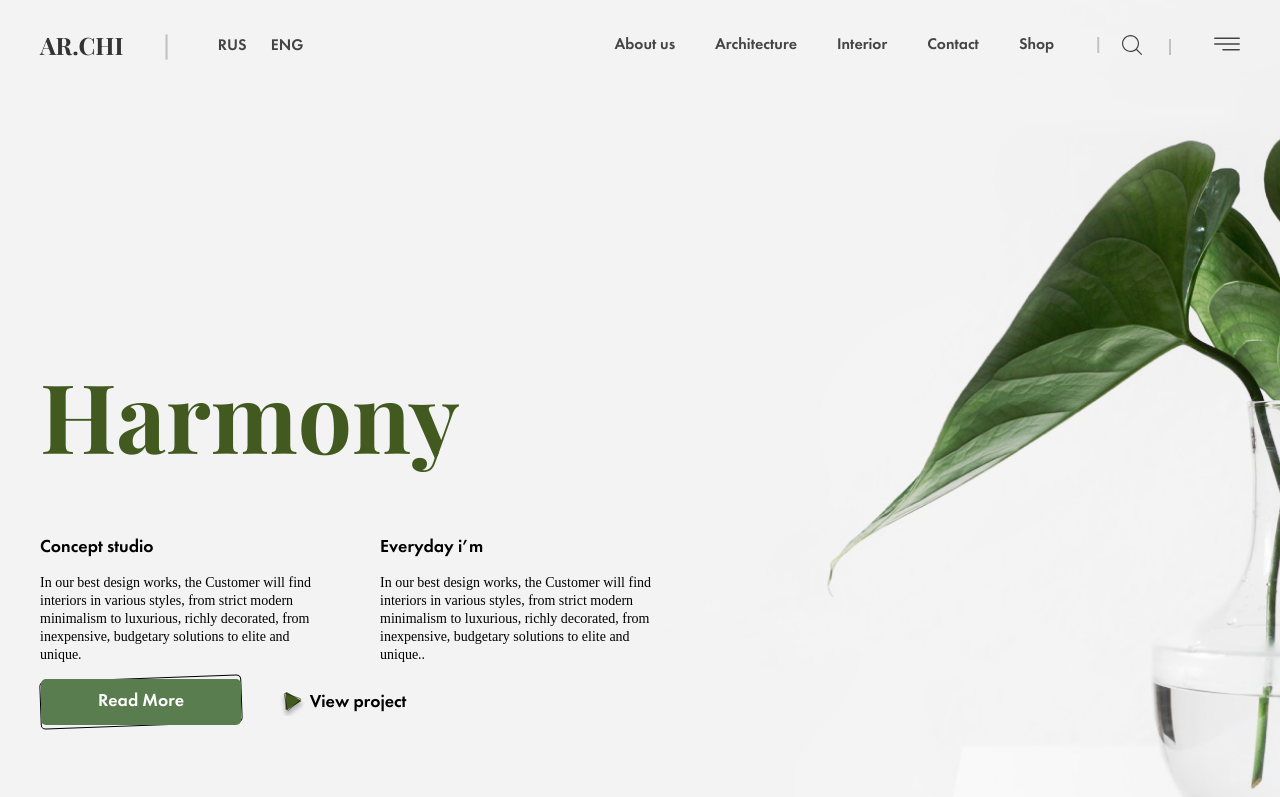
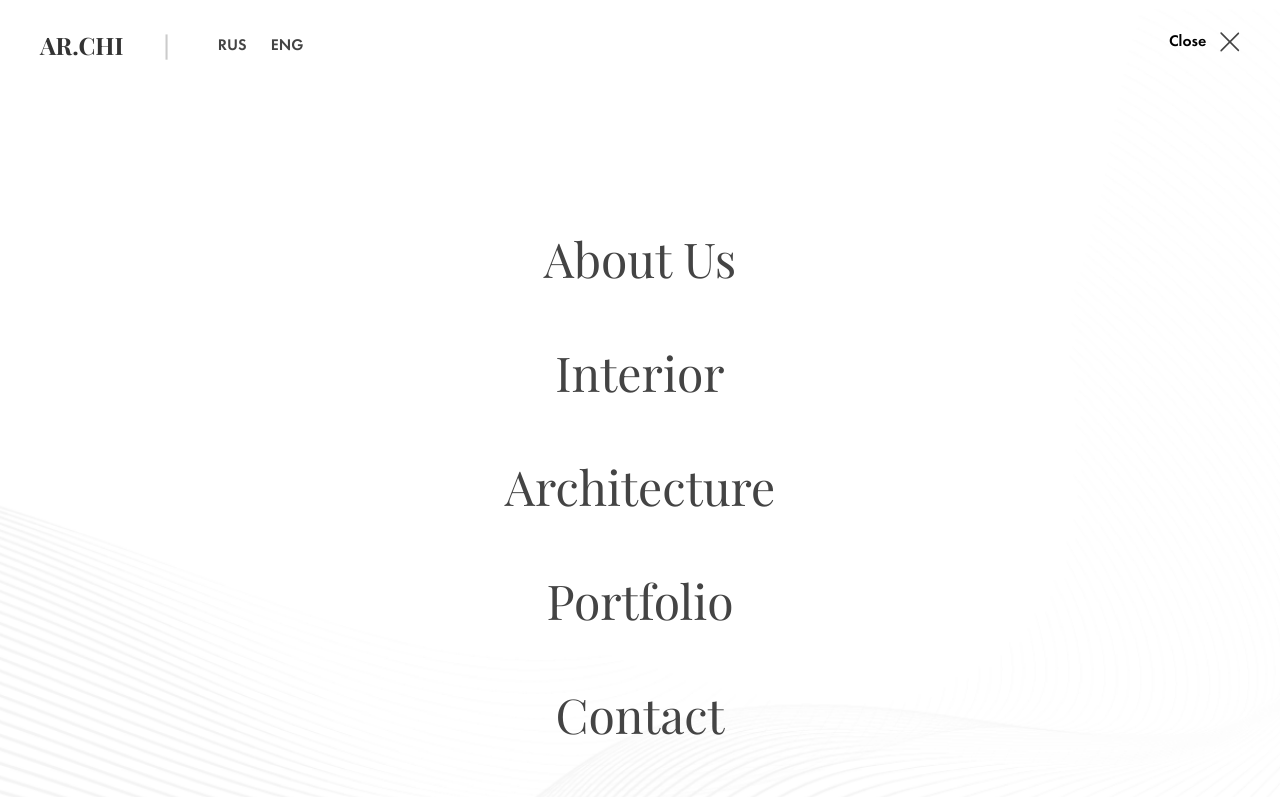
Before and after one commit to dedenich/test-1, a plain HTML site: page index.html in a window 1280 px wide. Both pictures are taken after a click on the button 1227 px from the left and 45 px from the top of the page. Shown: the top 797 px of the page. Drawn offline with nearby package versions, Linux system fonts and the light colour scheme; a web font is replaced by a local one.

Commit message:
Добавит выпадающее меню и его логику

```diff
--- a/index.html
+++ b/index.html
@@ -9,7 +9,7 @@
   <link rel="stylesheet" href="https://unpkg.com/swiper/css/swiper.min.css">
   <link rel="stylesheet" href="style.css">
 </head>
-<body id="body">
+<body class="menu-sensitive" id="body">
   <header class="header">
     <div class="wrapper">
       <div class="header-container">
@@ -23,7 +23,7 @@
           </form>
         </div>
         <div class="header__nav-container">
-          <nav class="header__navigation">
+          <nav class="header__navigation    menu-sensitive">
             <ul>
               <li><a href="#">About us</a></li>
               <li><a href="#">Architecture</a></li>
@@ -32,7 +32,7 @@
               <li><a href="#">Shop</a></li>
             </ul>
           </nav>
-          <form action="#" name="header__search">
+          <form action="#" name="header__search" class="header__search menu-sensitive">
             <input type="search" class="visually-hidden">
             <button type="button" class="header__search_initial header-button">
               <svg width="20" height="20" viewBox="0 0 20 20" fill="none" xmlns="http://www.w3.org/2000/svg">
@@ -40,18 +40,23 @@
               </svg>
             </button>
           </form>
-          <button type="button" class="header__menu_initial header-button">
-            <svg width="26" height="26" viewBox="0 0 26 26" fill="none" xmlns="http://www.w3.org/2000/svg">
+          <button type="button" class="header__menu_initial menu-sensitive header-button" id="header__menu-button">
+            <svg class="initial" width="26" height="26" viewBox="0 0 26 26" fill="none" xmlns="http://www.w3.org/2000/svg">
               <path d="M0.812479 8.12499H25.1875C25.636 8.12499 25.9999 7.76096 25.9999 7.31251C25.9999 6.86399 25.6359 6.50003 25.1875 6.50003H0.812479C0.363961 6.50003 0 6.86406 0 7.31251C0 7.76096 0.364028 8.12499 0.812479 8.12499Z" fill="#444444"/>
               <path d="M25.1875 12.1875H0.812479C0.363961 12.1875 0 12.5516 0 13C0 13.4484 0.364028 13.8125 0.812479 13.8125H25.1875C25.636 13.8125 25.9999 13.4484 25.9999 13C25.9999 12.5516 25.636 12.1875 25.1875 12.1875Z" fill="#444444"/>
               <path d="M25.1875 17.875H8.93748C8.48896 17.875 8.125 18.239 8.125 18.6875C8.125 19.136 8.48903 19.5 8.93748 19.5H25.1875C25.636 19.5 25.9999 19.1359 25.9999 18.6875C26 18.239 25.636 17.875 25.1875 17.875Z" fill="#444444"/>
+            </svg>
+            <span class="on-menu">Close</span>
+            <svg class="on-menu" width="20" height="20" viewBox="0 0 20 20" fill="none" xmlns="http://www.w3.org/2000/svg">
+              <path d="M1.72353 19.1629L18.9592 1.92715C19.2764 1.61 19.2763 1.09523 18.9592 0.778132C18.6421 0.460982 18.1273 0.461028 17.8102 0.778132L0.574509 18.0138C0.257359 18.331 0.257407 18.8458 0.57451 19.1629C0.891612 19.48 1.40643 19.48 1.72353 19.1629Z" fill="#444444"/>
+              <path d="M18.9591 17.8102L1.72344 0.574509C1.40628 0.257359 0.891522 0.257404 0.574423 0.574502C0.257325 0.891601 0.257328 1.40641 0.57443 1.72351L17.8101 18.9592C18.1273 19.2764 18.6421 19.2763 18.9591 18.9592C19.2762 18.6421 19.2763 18.1274 18.9591 17.8102Z" fill="#444444"/>
             </svg>
           </button>
         </div>
       </div>
     </div>
   </header>
-  <main class="swiper-container" id="swiper-container">
+  <main class="swiper-container menu-sensitive" id="swiper-container">
     <div class="wrapper swiper-wrapper">
       <section class="swiper-slide" style="height: 720px;">
         <h2 class="slide__heading">Harmony</h2>
@@ -151,10 +156,19 @@
     <div class="swiper-scrollbar" id="scrollbar"></div>
     <script src="https://unpkg.com/swiper/js/swiper.min.js"></script>
   </main>
-  <div id="pag"></div>
+  <div class="menu-sensitive" id="pag"></div>
+  <div class="menu__contents menu-sensitive">
+    <menu class="menu__list" id="menu-list">
+      <li data-src="./asserts/hover-img-1.png"><a data-src="./asserts/hover-img-1.png" href="#">About Us</a></li>
+      <li data-src="./asserts/hover-img-2.png"><a data-src="./asserts/hover-img-1.png" href="#">Interior</a></li>
+      <li data-src="./asserts/hover-img-1.png"><a  data-src="./asserts/hover-img-1.png" href="#"  href="#">Architecture</a></li>
+      <li data-src="./asserts/hover-img-2.png"><a  data-src="./asserts/hover-img-1.png" href="#" href="#">Portfolio</a></li>
+      <li data-src="./asserts/hover-img-1.png"><a  data-src="./asserts/hover-img-1.png" href="#" href="#">Contact</a></li>
+    </menu>
+  </div>
   <footer class="footer">
     <div class="wrapper">
-      <div class="footer__contents">
+      <div class="footer__contents menu-sensitive">
         <address>
           <ul>
             <li><a href="#">Facebook</a></li>
@@ -166,5 +180,6 @@
     </div>
   </footer>
   <script src="./swiper.js"></script>
+  <script src="./index.js"></script>
 </body>
 </html>
--- /dev/null
+++ b/index.js
@@ -0,0 +1,19 @@
+document.getElementById('header__menu-button').addEventListener('click', () => {
+  const menuSensivite = document.querySelectorAll('.menu-sensitive');
+  menuSensivite.forEach((it) => it.classList.toggle('menu-displayed'))
+});
+
+const menu = document.getElementById('menu-list');
+
+document.querySelectorAll('#menu-list li a').forEach((it) => {
+  it.addEventListener('mouseenter', (evt) => {
+      const div = document.createElement('div');
+      div.classList.add('menu__onHover-image');
+      div.style.backgroundImage = `url(${evt.target.closest('li').dataset.src})`;
+      menu.insertBefore(div, evt.target.closest('li'));
+  });
+  it.addEventListener('mouseleave', (evt) => {
+    const div = evt.target.parentNode.previousSibling;
+    if (div) menu.removeChild(div);
+  });
+})
--- a/style.css
+++ b/style.css
@@ -112,13 +112,15 @@ form[name="header__lang-switcher"] input:checked+label {
 }
 
 .header__navigation>ul>li>a,
-.footer__contents ul>li>a {
+.footer__contents ul>li>a,
+menu>li>a {
   color: #444444;
   text-decoration: none;
 }
 
 .header__navigation>ul>li>a:visited,
-.footer__contents ul>li>a:visited {
+.footer__contents ul>li>a:visited,
+menu>li>a:visited {
   color: #444444;
 }
 
@@ -329,3 +331,89 @@ form[name="header__search"]::after {
 .footer__contents ul>li {
   margin-right: 35px;
 }
+
+.menu__contents {
+  display: none;
+}
+
+.menu__contents.menu-displayed {
+  display: block;
+  width: 100%;
+  height: 640px;
+}
+
+.menu__list {
+  margin-top: 136px;
+  padding: 0;
+  list-style: none;
+  color: #444444;
+  font-family: Playfair Display;
+  font-style: normal;
+  font-size: 4.8rem;
+  line-height: 64px;
+  text-align: center;
+}
+
+.menu__list li:not(:last-child) {
+  margin-bottom: 50px;
+}
+
+.footer__contents.menu-displayed address {
+  display: block;
+  width: max-content;
+  margin: 0 auto;
+}
+
+#body.menu-displayed {
+  background-image: url(./asserts/bg-menu.png);
+}
+
+.header__navigation.menu-displayed,
+.header__search.menu-displayed,
+main.menu-displayed,
+#pag.menu-displayed,
+.header__menu_initial.menu-displayed svg.initial,
+.header__menu_initial svg.on-menu,
+.header__menu_initial span.on-menu {
+  display: none;
+}
+
+.header__menu_initial.menu-displayed svg.on-menu,
+.header__menu_initial.menu-displayed span.on-menu {
+  display: inline;
+  transition: ease-in 0.3s;
+}
+
+span.on-menu {
+  position: relative;
+  bottom: 6px;
+  padding-right: 10px;
+  font-family: FuturaDemiC;
+  font-style: normal;
+  font-weight: 600;
+  font-size: 16px;
+}
+
+#menu-list .menu__onHover-image {
+  position: absolute;
+  width: 217px;
+  height: 316px;
+}
+
+#menu-list .menu__onHover-image:nth-child(1),
+#menu-list .menu__onHover-image:nth-child(3),
+#menu-list .menu__onHover-image:nth-child(5) {
+  left: 20vw;
+  transform: rotate(4.35deg);
+}
+
+#menu-list .menu__onHover-image:nth-child(2),
+#menu-list .menu__onHover-image:nth-child(4) {
+  right: 20vw;
+  transform: rotate(-5.66deg);
+}
+
+#menu-list .menu__onHover-image:nth-child(4),
+#menu-list .menu__onHover-image:nth-child(5) {
+  bottom: 10vh;
+}
```
Also changed, not shown: asserts/bg-menu.png (added), asserts/hover-img-1.png (added), asserts/hover-img-2.png (added).
